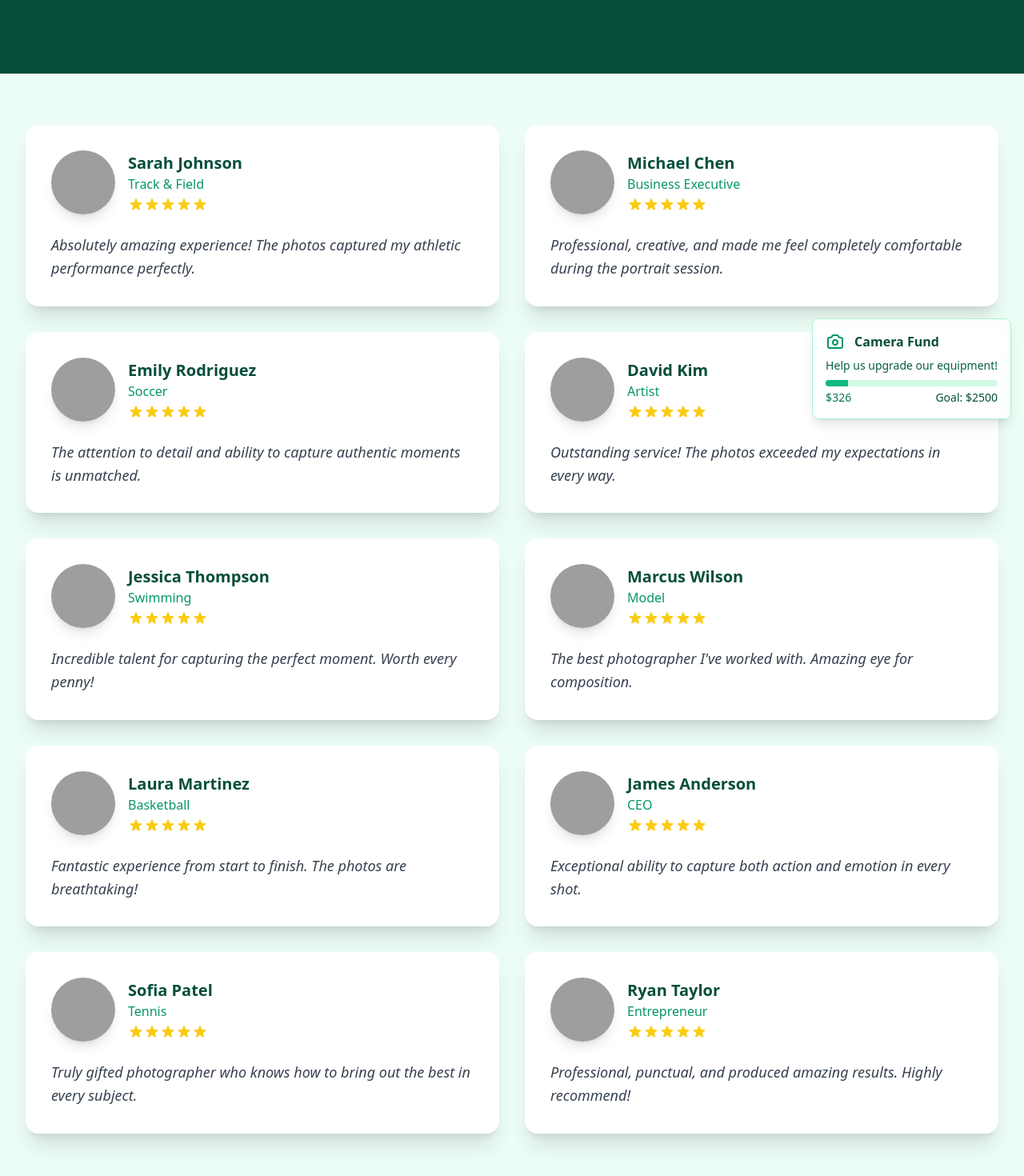
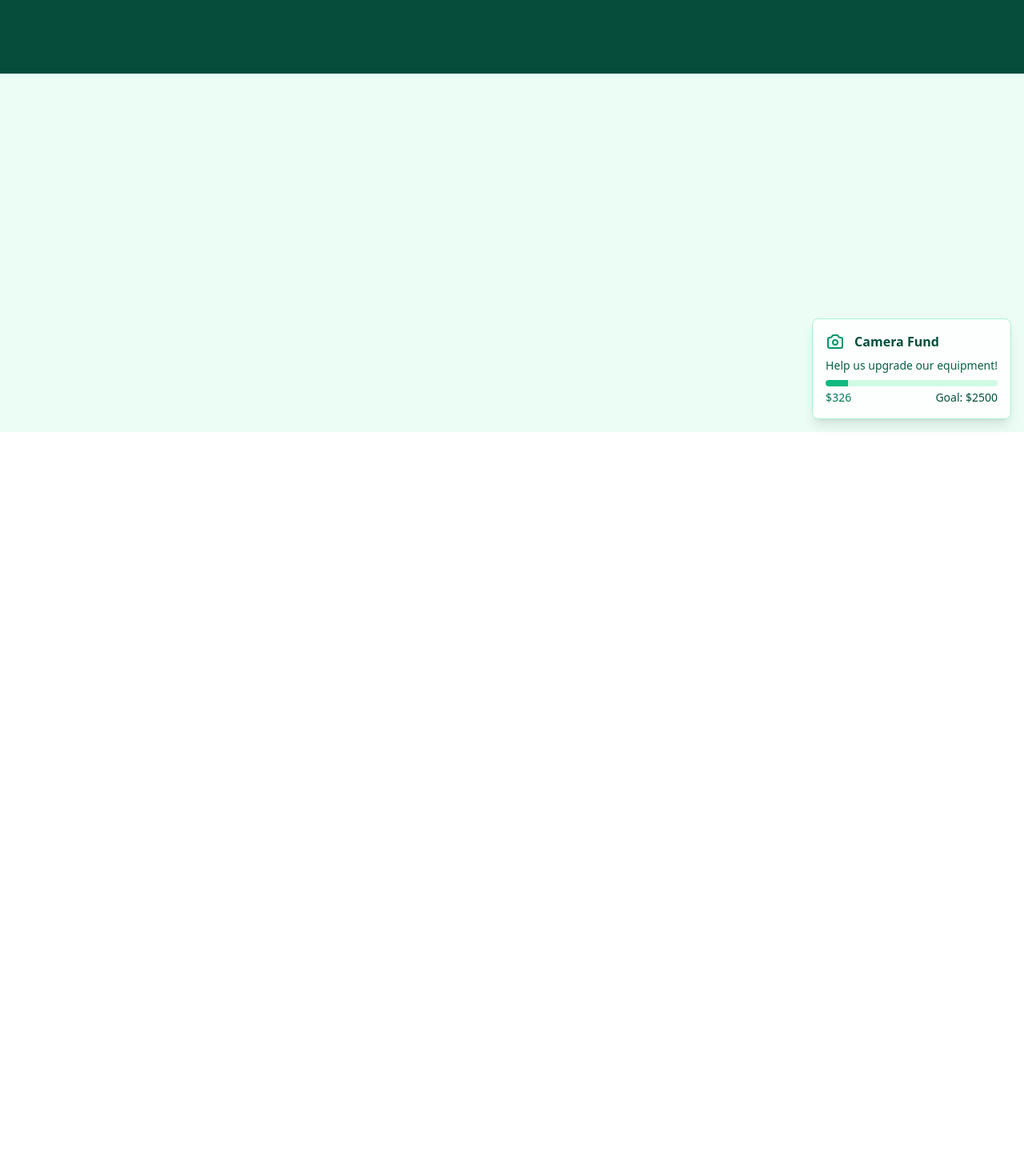
Before and after one commit to wipeoutbusiness/eyesoft, a React (Vite) app: page /reviews in a window 1280 px wide. Shown: the part 260-1730 px from the top of the page at 80% size. After the commit the page ends 800 px from the top, so only its background shows below. Built offline with nearby package versions, Linux system fonts and the light colour scheme; grey boxes are pictures that could not be loaded; what @convex-dev/auth would draw is missing.

Commit message:
Update Reviews.tsx

```diff
--- a/src/pages/Reviews.tsx
+++ b/src/pages/Reviews.tsx
@@ -2,76 +2,7 @@ import { motion } from "framer-motion";
 
 export function Reviews() {
   const reviews = [
-    {
-      name: "Sarah Johnson",
-      image: "/reviews/sarah.jpg",
-      quote: "Absolutely amazing experience! The photos captured my athletic performance perfectly.",
-      rating: 5,
-      sport: "Track & Field",
-    },
-    {
-      name: "Michael Chen",
-      image: "/reviews/michael.jpg",
-      quote: "Professional, creative, and made me feel completely comfortable during the portrait session.",
-      rating: 5,
-      occupation: "Business Executive",
-    },
-    {
-      name: "Emily Rodriguez",
-      image: "/reviews/emily.jpg",
-      quote: "The attention to detail and ability to capture authentic moments is unmatched.",
-      rating: 5,
-      sport: "Soccer",
-    },
-    {
-      name: "David Kim",
-      image: "/reviews/david.jpg",
-      quote: "Outstanding service! The photos exceeded my expectations in every way.",
-      rating: 5,
-      occupation: "Artist",
-    },
-    {
-      name: "Jessica Thompson",
-      image: "/reviews/jessica.jpg",
-      quote: "Incredible talent for capturing the perfect moment. Worth every penny!",
-      rating: 5,
-      sport: "Swimming",
-    },
-    {
-      name: "Marcus Wilson",
-      image: "/reviews/marcus.jpg",
-      quote: "The best photographer I've worked with. Amazing eye for composition.",
-      rating: 5,
-      occupation: "Model",
-    },
-    {
-      name: "Laura Martinez",
-      image: "/reviews/laura.jpg",
-      quote: "Fantastic experience from start to finish. The photos are breathtaking!",
-      rating: 5,
-      sport: "Basketball",
-    },
-    {
-      name: "James Anderson",
-      image: "/reviews/james.jpg",
-      quote: "Exceptional ability to capture both action and emotion in every shot.",
-      rating: 5,
-      occupation: "CEO",
-    },
-    {
-      name: "Sofia Patel",
-      image: "/reviews/sofia.jpg",
-      quote: "Truly gifted photographer who knows how to bring out the best in every subject.",
-      rating: 5,
-      sport: "Tennis",
-    },
-    {
-      name: "Ryan Taylor",
-      image: "/reviews/ryan.jpg",
-      quote: "Professional, punctual, and produced amazing results. Highly recommend!",
-      rating: 5,
-      occupation: "Entrepreneur",
-    },
+    /* your reviews array unchanged */
   ];
 
   return (
@@ -105,7 +36,7 @@ export function Reviews() {
           initial={{ y: 20, opacity: 0 }}
           animate={{ y: 0, opacity: 1 }}
           transition={{ duration: 0.8, delay: 0.4 }}
-          className="grid grid-cols-2 gap-8"
+          className="grid grid-cols-1 sm:grid-cols-2 gap-8"
         >
           {reviews.map((review, index) => (
             <motion.div
```
